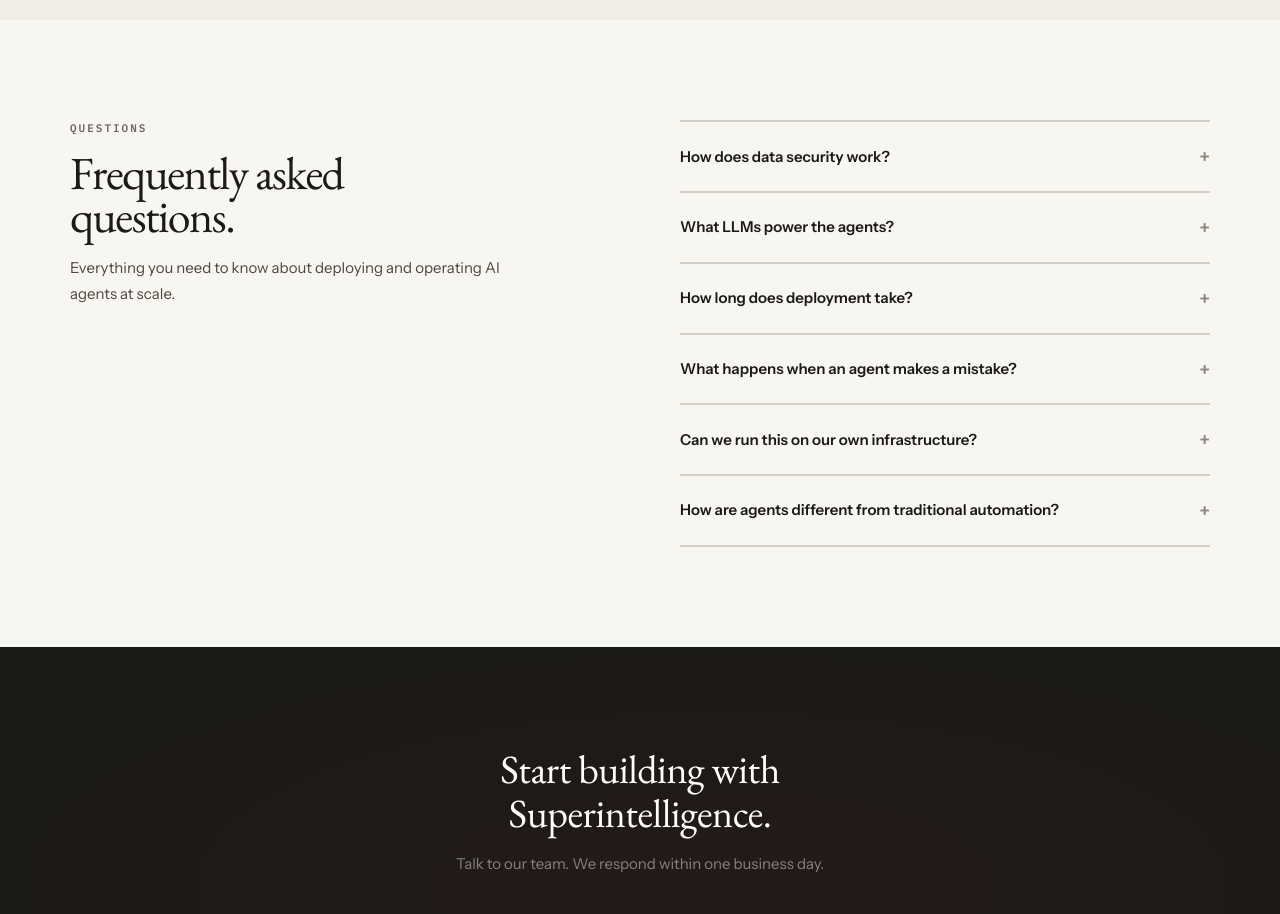
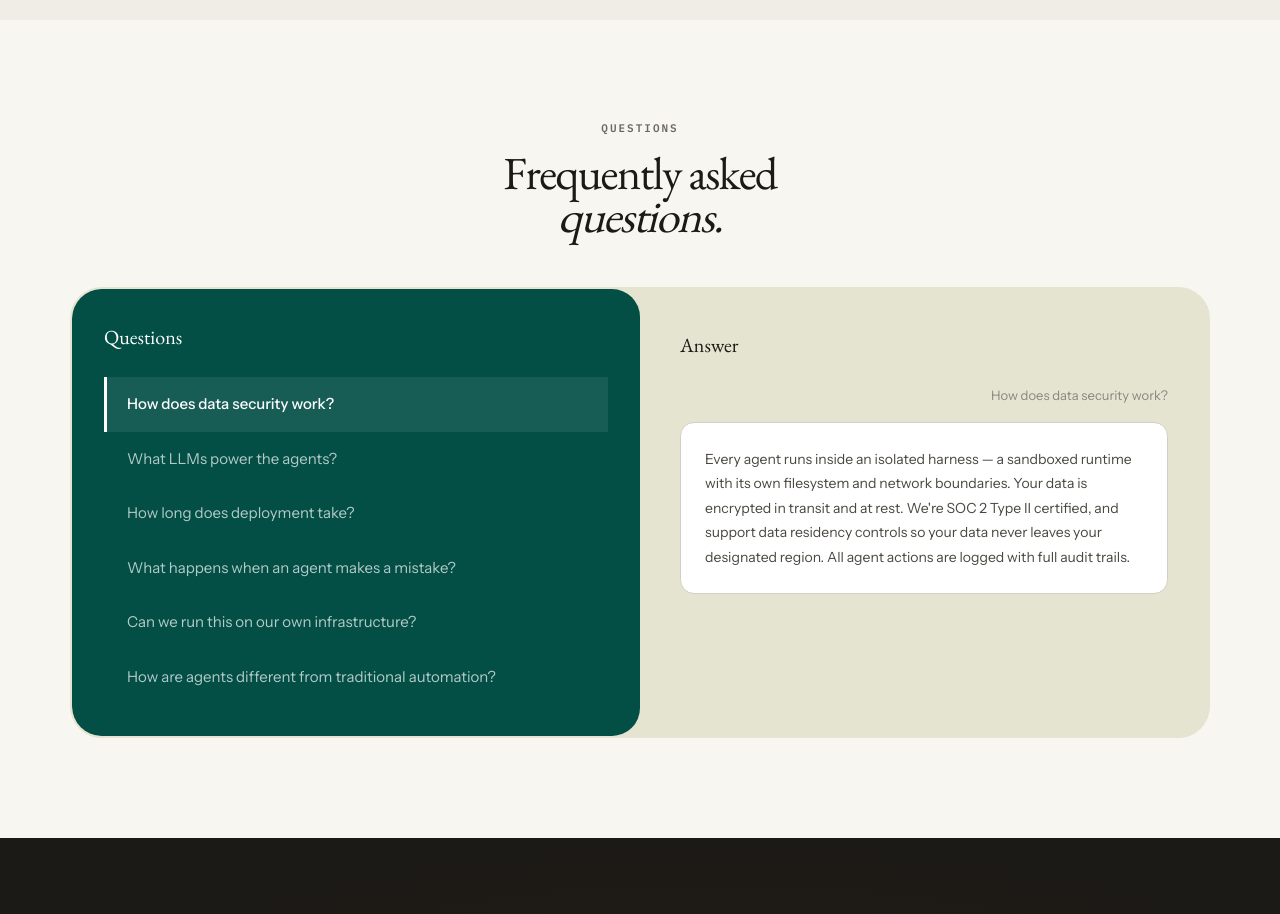
Before and after one commit to iabhishek3/thoightworksAgents, a Next.js app: page / in a window 1280 px wide. Shown: the part 6420-7334 px from the top of the page. Built offline with nearby package versions, Linux system fonts and the light colour scheme.

Commit message:
feat: update FAQ component and styles

```diff
--- a/app/components/FAQ.tsx
+++ b/app/components/FAQ.tsx
@@ -1,3 +1,7 @@
+"use client";
+
+import { useState } from "react";
+
 export default function FAQ() {
   const faqs = [
     {
@@ -26,28 +30,35 @@
     },
   ];
 
+  const [active, setActive] = useState(0);
+
   return (
     <section className="section" id="faq">
       <div className="section-inner">
-        <div className="faq-layout">
-          <div className="reveal">
-            <p className="eyebrow">Questions</p>
-            <h2 className="heading-lg">
-              Frequently asked
-              <br />
-              questions.
-            </h2>
-            <p className="section-desc">
-              Everything you need to know about deploying and operating AI agents at scale.
-            </p>
+        <div className="faq-header reveal">
+          <p className="eyebrow">Questions</p>
+          <h2 className="heading-lg">
+            Frequently asked<br />
+            <em>questions.</em>
+          </h2>
+        </div>
+        <div className="faq-panel reveal">
+          <div className="faq-questions">
+            <div className="faq-questions-label">Questions</div>
+            {faqs.map((faq, i) => (
+              <button
+                key={i}
+                className={`faq-q${i === active ? " faq-q-active" : ""}`}
+                onClick={() => setActive(i)}
+              >
+                {faq.question}
+              </button>
+            ))}
           </div>
-          <div className="faq-list">
-            {faqs.map((faq, i) => (
-              <details key={i} className={`faq-item reveal reveal-d${i + 1}`}>
-                <summary className="faq-question">{faq.question}</summary>
-                <div className="faq-answer">{faq.answer}</div>
-              </details>
-            ))}
+          <div className="faq-answer-panel">
+            <div className="faq-answer-label">Answer</div>
+            <div className="faq-answer-question">{faqs[active].question}</div>
+            <div className="faq-answer-body">{faqs[active].answer}</div>
           </div>
         </div>
       </div>
--- a/app/globals.css
+++ b/app/globals.css
@@ -27,6 +27,9 @@
   --ink-border: #2A2A34;
   --ink-text: #CACACE;
   --ink-text-2: #72727A;
+  --forest: #034f46;
+  --forest-hover: #046354;
+  --stone: #e4e4d0;
   --mono: var(--font-mono), "IBM Plex Mono", ui-monospace, monospace;
   --sans: var(--font-sans), "Instrument Sans", system-ui, -apple-system, sans-serif;
   --serif: var(--font-serif), "EB Garamond", "Georgia", serif;
@@ -980,43 +983,90 @@
 }
 
 /* ================================================================
-   FAQ
+   FAQ — Wispr Flow style
    ================================================================ */
-.faq-layout {
-  display: grid; grid-template-columns: 1fr 1fr;
-  gap: 80px; align-items: start;
+.faq-header {
+  text-align: center;
+  margin-bottom: 48px;
 }
-.faq-list {
-  display: flex; flex-direction: column;
+.faq-header em {
+  font-style: italic;
 }
-.faq-item {
-  border-bottom: 2px solid var(--border);
+.faq-panel {
+  display: grid;
+  grid-template-columns: 1fr 1fr;
+  gap: 0;
+  background: var(--stone);
+  border-radius: 32px;
+  overflow: hidden;
+  border: 2px solid var(--stone);
 }
-.faq-item:first-of-type { border-top: 2px solid var(--border); }
-.faq-question {
-  display: flex; align-items: center;
-  justify-content: space-between;
-  padding: 20px 0;
-  font-size: 15px; font-weight: 600;
-  color: var(--text); cursor: pointer;
-  list-style: none;
-  transition: color 0.15s;
+.faq-questions {
+  background: var(--forest);
+  padding: 32px;
+  border-radius: 28px;
+  display: flex;
+  flex-direction: column;
+  gap: 0;
 }
-.faq-question::-webkit-details-marker { display: none; }
-.faq-question::after {
-  content: "+"; font-family: var(--mono);
-  font-size: 18px; color: var(--text-3);
-  flex-shrink: 0; margin-left: 16px;
-  transition: transform 0.2s;
+.faq-questions-label {
+  font-family: var(--serif);
+  font-size: 20px;
+  font-weight: 400;
+  color: white;
+  margin-bottom: 24px;
 }
-.faq-item[open] .faq-question::after {
-  content: "−";
+.faq-q {
+  background: none;
+  border: none;
+  border-left: 3px solid transparent;
+  text-align: left;
+  padding: 16px 20px;
+  font-family: var(--sans);
+  font-size: 15px;
+  font-weight: 400;
+  color: rgba(255,255,255,0.7);
+  cursor: pointer;
+  transition: all 0.2s;
+  border-radius: 0;
+  line-height: 1.5;
 }
-.faq-item[open] .faq-question { color: var(--text); }
-.faq-answer {
-  padding: 0 0 20px;
-  font-size: 14px; color: var(--text-2);
-  line-height: 1.75; max-width: 540px;
+.faq-q:hover {
+  color: rgba(255,255,255,0.9);
+}
+.faq-q-active {
+  color: white;
+  background: rgba(255,255,255,0.08);
+  border-left-color: white;
+  font-weight: 500;
+}
+.faq-answer-panel {
+  padding: 40px;
+  display: flex;
+  flex-direction: column;
+}
+.faq-answer-label {
+  font-family: var(--serif);
+  font-size: 20px;
+  font-weight: 400;
+  color: var(--text);
+  margin-bottom: 24px;
+}
+.faq-answer-question {
+  font-family: var(--sans);
+  font-size: 13px;
+  color: var(--text-3);
+  text-align: right;
+  margin-bottom: 16px;
+}
+.faq-answer-body {
+  background: white;
+  border: 1px solid var(--border);
+  border-radius: 14px;
+  padding: 24px;
+  font-size: 14px;
+  color: var(--text-2);
+  line-height: 1.75;
 }
 
 /* ================================================================
@@ -1113,7 +1163,9 @@
   .arch-pipe-arrow { width: 24px; }
   .impact-grid { grid-template-columns: repeat(2, 1fr); gap: 32px; }
   .usecase-grid { grid-template-columns: 1fr; }
-  .faq-layout { grid-template-columns: 1fr; gap: 48px; }
+  .faq-panel { grid-template-columns: 1fr; }
+  .faq-questions { border-radius: 28px 28px 0 0; }
+  .faq-answer-panel { padding: 32px; }
   /* Nav: hide inline links, show hamburger */
   .nav-links { display: none; }
   .nav-hamburger { display: flex; }
@@ -1171,6 +1223,9 @@
   .demo-feed-item:nth-child(n+4) { display: none; }
   .demo-feed-item { opacity: 1; animation: none; transform: none; }
   .demo-body { min-height: auto; }
+  .faq-questions { padding: 24px; }
+  .faq-q { padding: 14px 16px; font-size: 14px; }
+  .faq-answer-panel { padding: 24px; }
 }
 
 /* ================================================================
```
